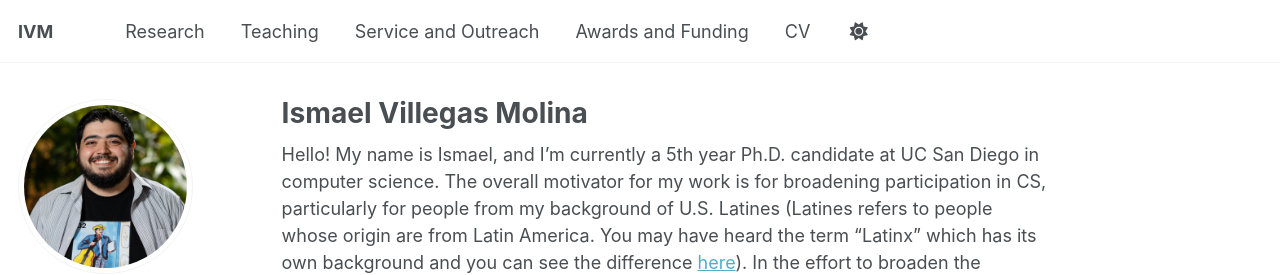
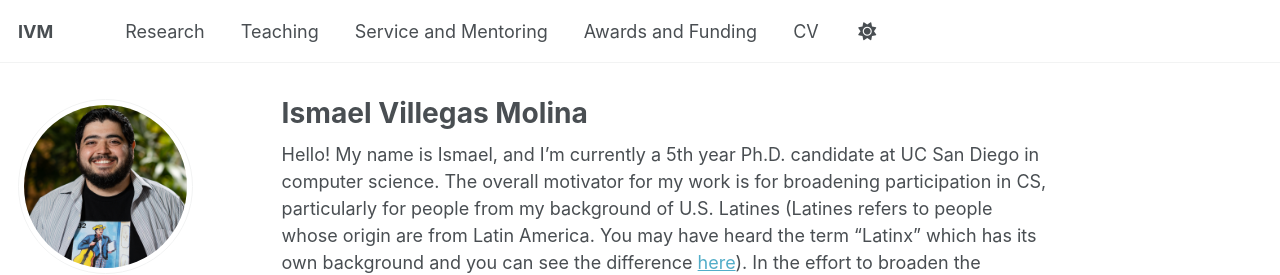
Before and after one commit to IsmaelV/IsmaelV.github.io, a Jekyll site: the page built from _pages/about.md, in a window 1280 px wide. Shown: the top 275 px of the page. Built offline with Jekyll 4.4.1, drawn with Linux system fonts in a browser that asks for light colours; some web fonts are replaced; a script that is not in the unit is left out.

Commit message:
Updated tab name

```diff
--- a/_data/navigation.yml
+++ b/_data/navigation.yml
@@ -14,7 +14,7 @@ main:
   - title: "Teaching"
     url: /teaching/
 
-  - title: "Service and Outreach"
+  - title: "Service and Mentoring"
     url: "/service/"
 
   - title: "Awards and Funding"
```
